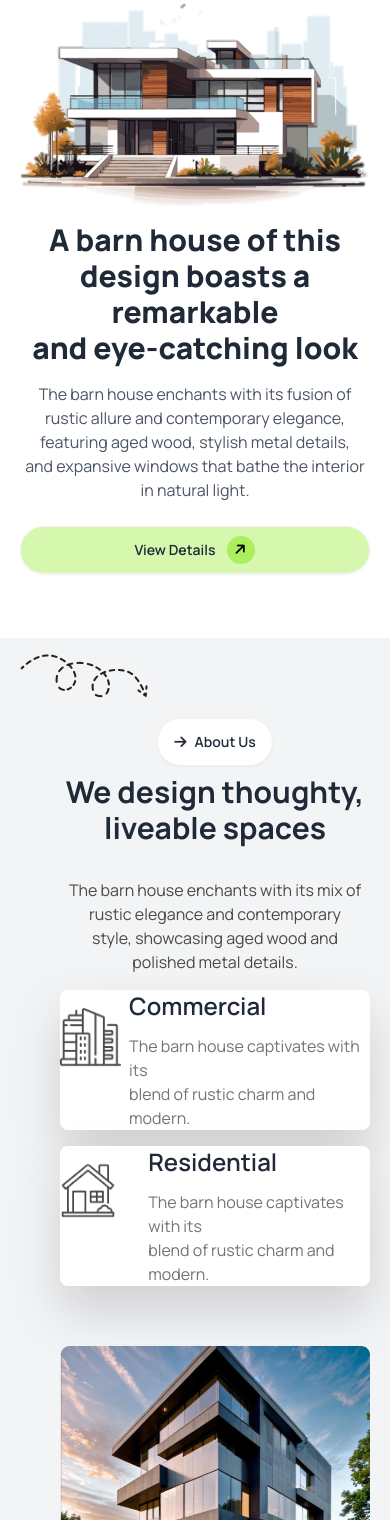
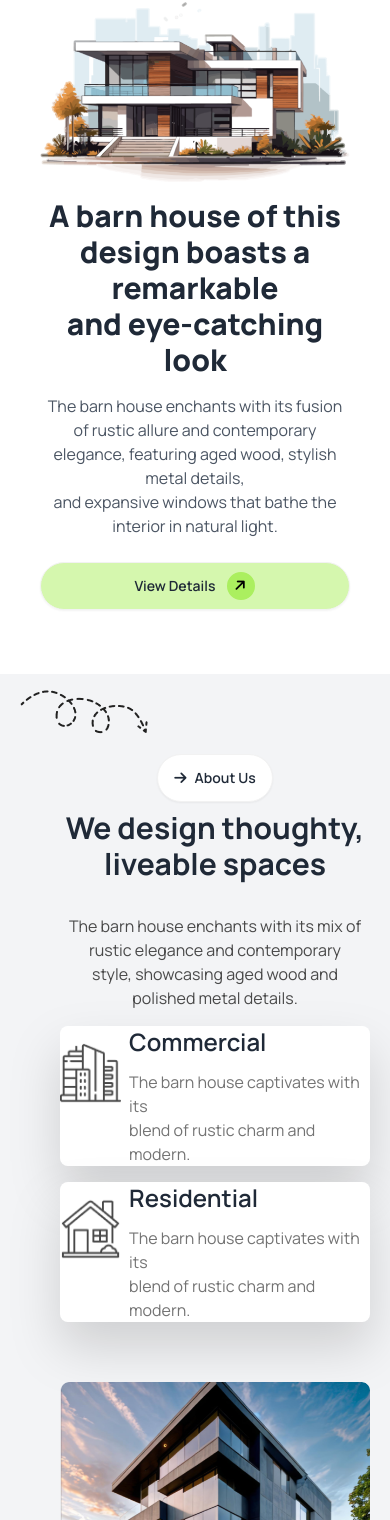
Before and after one commit to ImtiazAhmed01/Rintero_design, a plain HTML site: page index.html in a window 390 px wide. Shown: the part 80-1600 px from the top of the page. Drawn offline with nearby package versions, Linux system fonts and the light colour scheme.

Commit message:
prblm solved

```diff
--- a/index.html
+++ b/index.html
@@ -24,7 +24,7 @@
 
 <body class="font_manrope">
     <!-- Header section -->
-    <header class="px-5 lg:px-16">
+    <header class="px-10 lg:px-16">
         <!-- Navbar Section -->
         <nav>
             <div class="navbar bg-base-100">
@@ -133,7 +133,7 @@
                                     and modern.</p>
                             </div>
                         </div>
-                        <div class="flex gap-8 bg-white drop-shadow-2xl rounded-lg lg:p-8 w-full md:w-4/5">
+                        <div class="flex gap-2 bg-white drop-shadow-2xl rounded-lg lg:p-8 w-full md:w-4/5">
                             <div>
                                 <img class="mt-4" src="assets/residential.png" alt="">
                             </div>
```
